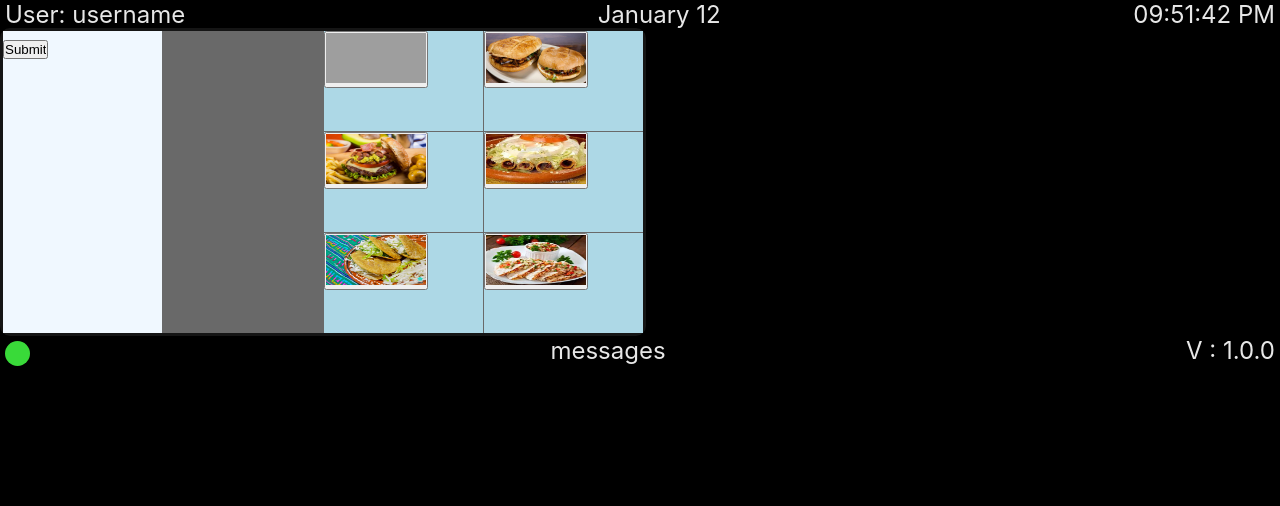
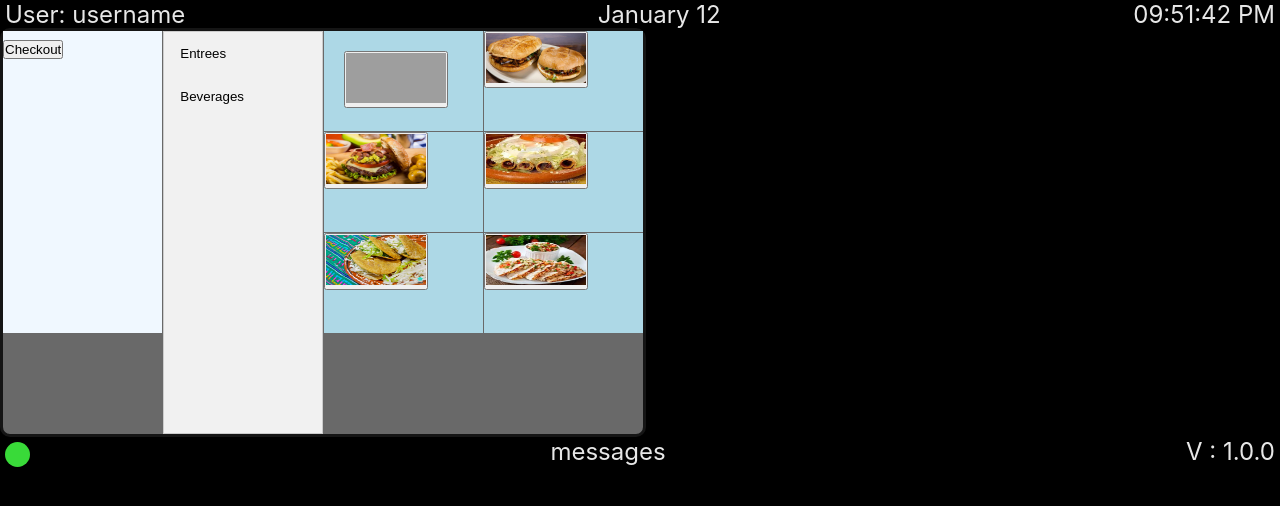
Before and after one commit to Baez2222/TaqueriaPointOfSale, a Flask app: page /user/pointofsale in a window 1280 px wide. Shown: the top 506 px of the page. Run offline with Flask 2, Linux system fonts and the light colour scheme; parts of the project's set-up code (start-up, migrations or seed data) failed here and were passed over; some libraries are stand-ins or nearby versions; grey boxes are pictures that could not be loaded.

Commit message:
added pop up window when clicking item to add to cart

```diff
--- a/taqueriaposapp/user/forms.py
+++ b/taqueriaposapp/user/forms.py
@@ -1,6 +1,6 @@
 from usernames import is_safe_username
 from flask_wtf import FlaskForm
-from wtforms import StringField, BooleanField, SubmitField, PasswordField
+from wtforms import StringField, BooleanField, SubmitField, PasswordField, IntegerField
 from wtforms.validators import DataRequired, Email, EqualTo, Length, ValidationError
 
 from taqueriaposapp.user.models import UserModel
@@ -59,4 +59,4 @@
     """
     Main page cart items
     """
-    submit = SubmitField("Submit")
+    submit = SubmitField("Checkout")
--- a/taqueriaposapp/user/templates/user/pointofsale.html
+++ b/taqueriaposapp/user/templates/user/pointofsale.html
@@ -74,6 +74,93 @@
         grid-row-end: 4;
         background-color: lightblue;
       }
+
+      /* Style the tab */
+      .tab {
+        overflow: hidden;
+        border: 1px solid #ccc;
+        background-color: #f1f1f1;
+      }
+
+      /* Style the buttons that are used to open the tab content */
+      .tab button {
+        background-color: inherit;
+        float: left;
+        border: none;
+        outline: none;
+        cursor: pointer;
+        padding: 14px 16px;
+        transition: 0.3s;
+      }
+
+      /* Change background color of buttons on hover */
+      .tab button:hover {
+        background-color: #ddd;
+      }
+
+      /* Create an active/current tablink class */
+      .tab button.active {
+        background-color: #ccc;
+      }
+
+
+      /* Popup box BEGIN */
+      .hover_bkgr_fricc{
+        background:rgba(0,0,0,.4);
+        cursor:pointer;
+        display:none;
+        height:100%;
+        position:fixed;
+        text-align:center;
+        top:0;
+        width:100%;
+        z-index:10000;
+      }
+      .hover_bkgr_fricc .helper{
+        display:inline-block;
+        height:100%;
+        vertical-align:middle;
+      }
+      .hover_bkgr_fricc > div {
+        background-color: #fff;
+        box-shadow: 10px 10px 60px #555;
+        display: inline-block;
+        height: auto;
+        max-width: 551px;
+        min-height: 100px;
+        vertical-align: middle;
+        width: 60%;
+        position: relative;
+        border-radius: 8px;
+        padding: 15px 5%;
+      }
+      .popupCloseButton {
+        background-color: #fff;
+        border: 3px solid #999;
+        border-radius: 50px;
+        cursor: pointer;
+        display: inline-block;
+        font-family: arial;
+        font-weight: bold;
+        position: absolute;
+        top: -20px;
+        right: -20px;
+        font-size: 25px;
+        line-height: 30px;
+        width: 30px;
+        height: 30px;
+        text-align: center;
+      }
+      .popupCloseButton:hover {
+        background-color: #ccc;
+      }
+      .trigger_popup_fricc {
+        cursor: pointer;
+        font-size: 20px;
+        margin: 20px;
+        display: inline-block;
+        font-weight: bold;
+      }
 </style>
 
 
@@ -87,13 +174,62 @@
           itemCode: $(this).attr('id'),
         }, function(data) {
           $("#result").text(data.result);
-          location.reload();
+          //location.reload();
         });
         return false;
       });
     });
 </script>
 
+<!-- sidemenu tab script-->
+<script>
+  function changeTab(evt, tabName) {
+    // Declare all variables
+    var i, tabcontent, tablinks;
+
+    // Get all elements with class="tabcontent" and hide them
+    tabcontent = document.getElementsByClassName("tabcontent");
+    for (i = 0; i < tabcontent.length; i++) {
+      tabcontent[i].style.display = "none";
+    }
+
+    // Get all elements with class="tablinks" and remove the class "active"
+    tablinks = document.getElementsByClassName("tablinks");
+    for (i = 0; i < tablinks.length; i++) {
+      tablinks[i].className = tablinks[i].className.replace(" active", "");
+    }
+
+    // Show the current tab, and add an "active" class to the button that opened the tab
+    for (i=0; i < document.getElementsByClassName(tabName).length; i++){
+      document.getElementsByClassName(tabName)[i].style.display = "block";
+      evt.currentTarget.className += " active";
+    }
+  }
+</script>
+
+<!-- pop up script -->
+<script>
+  $(window).load(function () {
+    $(".trigger_popup_fricc").click(function(){
+       $('.hover_bkgr_fricc').show();
+    });
+    $('.popupCloseButton').click(function(){
+        $('.hover_bkgr_fricc').hide();
+    });
+  });
+</script>
+
+<!-- content inside quantity pop up box-->
+<div class="hover_bkgr_fricc">
+  <span class="helper"></span>
+  <div>
+      <div class="popupCloseButton">&times;</div>
+      <form action="POST" id=quantForm>
+        <input type="text">
+        <input type="submit" value="Enter">
+      </form>
+  </div>
+</div>
 
 <div class="wrapper">
     <div class="cart" id="cart">
@@ -107,34 +243,45 @@
           {{ form.submit() }}
         </form>
     </div>
-    <div class="one">
-        <form>
-            <a href="#" id=101 class="itemOptionAction">
-                <button type = "submit" name = "tacos" value = "tacoImage">
-                    <img src="{{ url_for('static', filename='images/tacos.jpg')}}" width="100" height ="50"/></button></a>
-        </form>
+
+    <div class="sidemenu tab">
+      <button class="tablinks" onclick="changeTab(event, 'entrees')">Entrees</button>
+      <button class="tablinks" onclick="changeTab(event, 'beverages')">Beverages</button>
     </div>
-    <div class="two">
+
+
+    <div class="one tabcontent entrees">
+      <form>
+          <a href="#" id=101 class="itemOptionAction trigger_popup_fricc">
+              <button type = "submit" name = "tacos" value = "tacoImage">
+                  <img src="{{ url_for('static', filename='images/tacos.jpg')}}" width="100" height ="50"/></button></a>
+      </form>
+    </div>
+    <div class="two tabcontent entrees">
         <a href="#" id=102 class="itemOptionAction">
             <button type = "submit" name = "tortas" value = "tortaImage">
                 <img src="{{ url_for('static', filename='images/tortas.jpg')}}" width="100" height ="50"/></button></a>
     </div>
-    <div class="three">
+    <div class="three tabcontent entrees">
         <button type = "submit" name = "hamburguesas" value = "hamburguesasImage">
         <img src="{{ url_for('static', filename='images/hamburguesa.jpg')}}" width="100" height ="50"/></button>
     </div>
-    <div class="four">
+    <div class="four tabcontent entrees">
         <button type = "submit" name = "tapatios" value = "tapatiosImage">
         <img src="{{ url_for('static', filename='images/tapatios.jfif')}}" width="100" height ="50"/></button>
     </div>
-    <div class="five">
+    <div class="five tabcontent entrees">
         <button type = "submit" name = "gorditas" value = "gorditasImage">
         <img src="{{ url_for('static', filename='images/gorditas.jpg')}}" width="100" height ="50"/></button>
     </div>
-    <div class="six">
+    <div class="six tabcontent entrees">
         <button type = "submit" name = "quesadillas" value = "quesadillasImage">
         <img src="{{ url_for('static', filename='images/quesadillas.jfif')}}" width="100" height ="50"/></button>
     </div>
+    <div class="tabcontent beverages">
+
+    </div>
+
 </div>
 
 {% endblock %}
```
